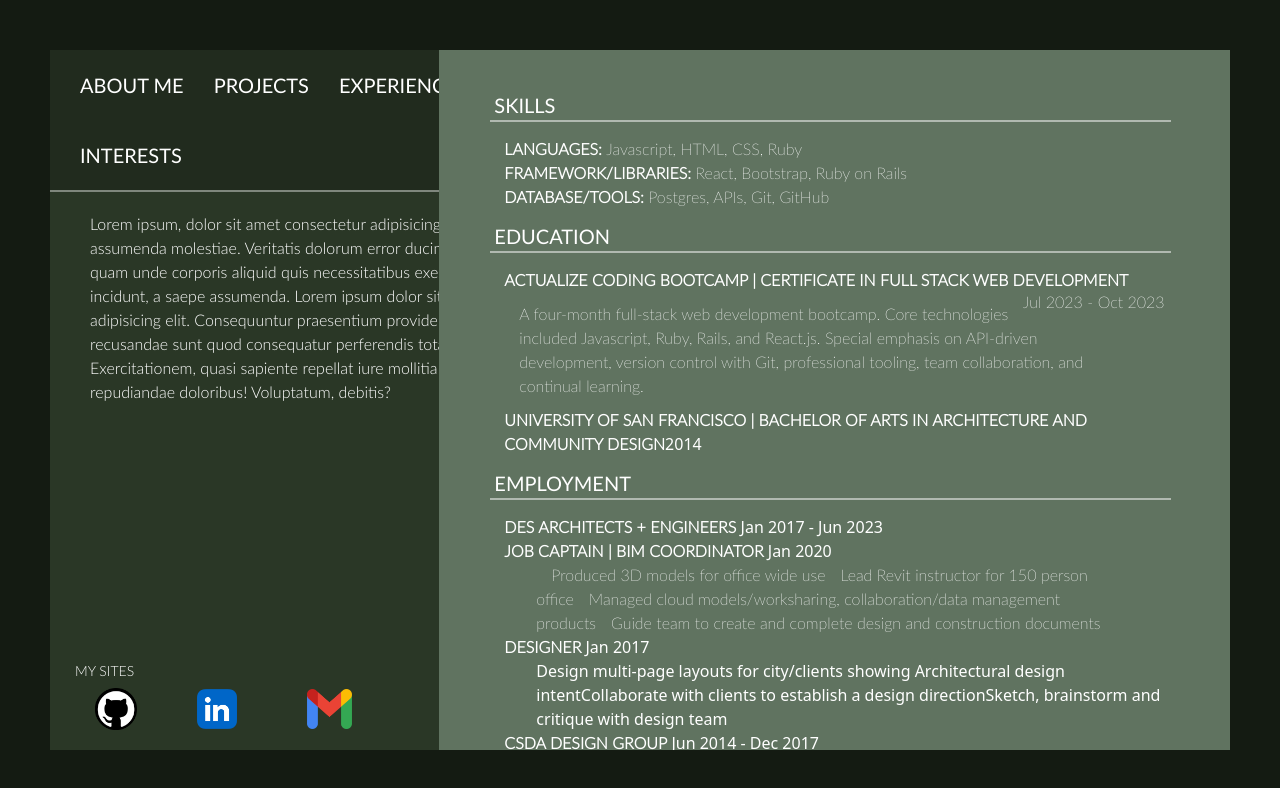
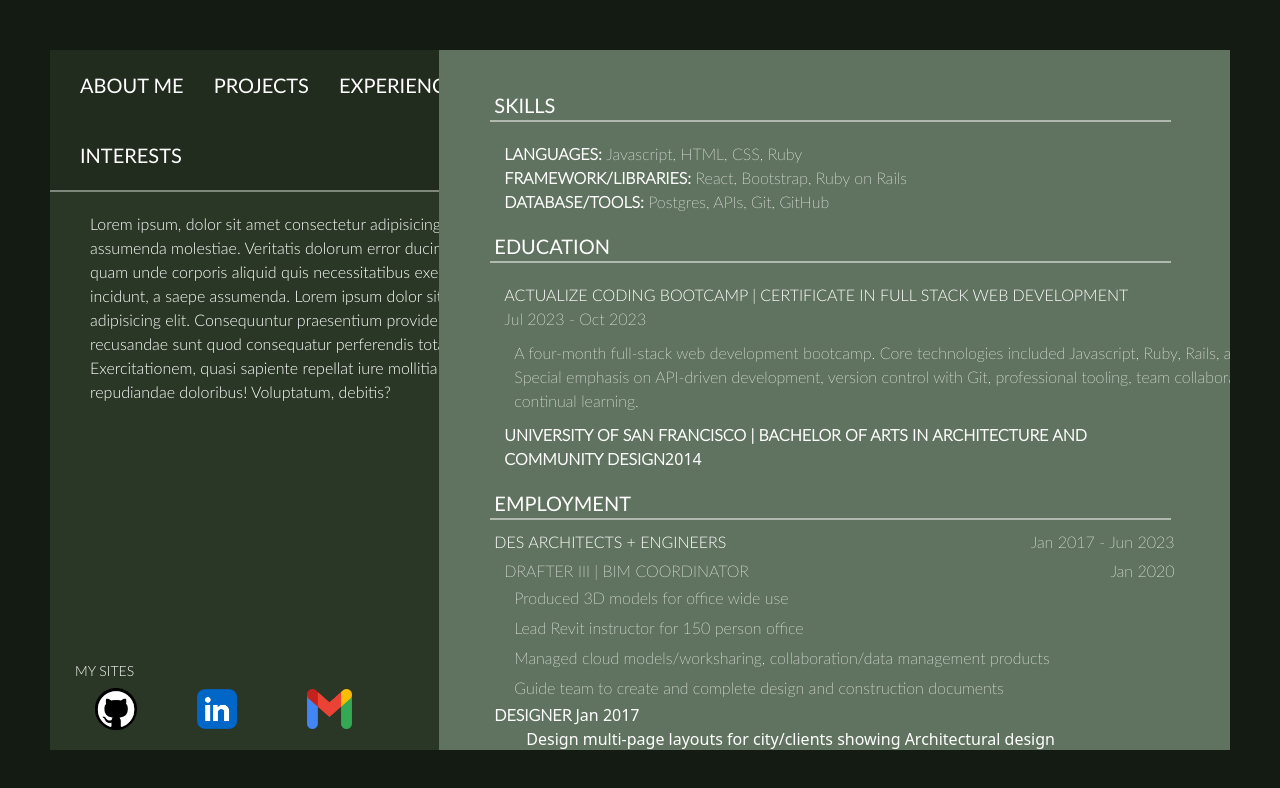
Before and after one commit to Osantos17/Personal-Website, a React (Vite) app: page / in a window 1280 px wide. Both pictures are taken after a click on the button "EXPERIENCE". Shown: the top 788 px of the page. Built offline with nearby package versions, Linux system fonts and the light colour scheme.

Commit message:
edit experience

```diff
--- a/src/Home.jsx
+++ b/src/Home.jsx
@@ -90,7 +90,7 @@ export function Home () {
                 <h6>ARCHITECTURE</h6>
                 <p> My experience in architecture significantly honed my design skills, instilling spatial awareness and the art of crafting functional, aesthetically pleasing spaces. Similarly, software development requires the creation of logical and user-friendly digital interfaces. In both domains, professionals must engage in critical thinking to translate ideas into well-thought-out solutions. The synergy between meticulous architectural planning and software development yields intuitively designed spaces, whether in the physical or virtual realm.
                 </p>
-                <p> All the architecture images featured represent projects in which I played an integral role. For the renderings, I constructed the models in Revit, subsequently rendered in 3DMax by the graphics department.</p>
+                <p> All the architecture images featured represent projects in which I played an integral role. For allt the renderings, I modeled the buildings in a 3D program. I would then collaborate with our graphics team produce renderings the models for our clients.</p>
               </div> )}
             </div>
           </div>
--- a/src/paths/Experience.css
+++ b/src/paths/Experience.css
@@ -16,9 +16,6 @@
   margin-top: -5px;
 }
 
-ul {
-  margin: 0px;
-}
 
 .details {
   width: 90%;
@@ -26,34 +23,53 @@ ul {
 }
 
 .skillsBody {
-  margin: 15px 10px;
+  margin: 20px 10px;
   font-family: "Lato-thin";
 }
 
-.educationBody {
-  margin: 15px 10px;
+.skillsLine {
+  margin-bottom: 5px;
 }
 
-.employmentBody {
+.educationBody {
+  margin: 20px 10px;
+}
+
+/* .employmentBody {
   margin: 15px 10px;
-}
+} */
 
 .bodyHeaader {
   font-family: "Lato-light";
+}
+
+.dates {
+  font-family: "Lato-thin";
+}
+
+.bodyHeaader2 {
+  font-family: "Lato-thin";
+  margin-left: 10px;
+}
+
+.drafter {
+  margin-top: 5px;
 }
 
 .details {
   font-family: "Lato-thin";
   color: white;
   margin: 10px 0px;
-  margin-left: 15px;
+  width: 830px;
+  margin-left: 10px;
+}
 
+.desDetails {
+  font-family: "Lato-thin";
+  margin-left: 20px;
+  line-height: 30px;
 }
 
 .bootcamp {
   font-family: "Lato-thin";
 }
-
-.dates {
-  float: right;
-}
--- a/src/paths/Experience.jsx
+++ b/src/paths/Experience.jsx
@@ -8,37 +8,53 @@ export function Experience () {
           <h5 className="resumeHeader">SKILLS</h5>
           <div className="horizontalLine"></div>
           <div className="skillsBody">
-            <span><strong className="bodyHeaader">LANGUAGES: </strong>Javascript, HTML, CSS, Ruby</span>
+            <span className="skillsLine"><strong className="bodyHeaader">LANGUAGES: </strong>Javascript, HTML, CSS, Ruby</span>
             <br />
-            <span><strong className="bodyHeaader">FRAMEWORK/LIBRARIES: </strong>React, Bootstrap, Ruby on Rails</span>
+            <span className="skillsLine"><strong className="bodyHeaader">FRAMEWORK/LIBRARIES: </strong>React, Bootstrap, Ruby on Rails</span>
             <br />
-            <span><strong className="bodyHeaader">DATABASE/TOOLS: </strong>Postgres, APIs, Git, GitHub</span>
+            <span className="skillsLine"><strong className="bodyHeaader">DATABASE/TOOLS: </strong>Postgres, APIs, Git, GitHub</span>
           </div>
         </div>
         <div className="education">
           <h5 className="resumeHeader">EDUCATION</h5>
           <div className="horizontalLine"></div>
           <div className = "educationBody">
-            <span className="bootcamp">
-              <span><strong className="bodyHeaader">ACTUALIZE CODING BOOTCAMP | CERTIFICATE IN FULL STACK WEB DEVELOPMENT</strong><h6 className="dates">Jul 2023 - Oct 2023</h6></span>
-            </span>
-            <div className="details">A four-month full-stack web development bootcamp. Core technologies included Javascript, Ruby, Rails, and React.js. Special emphasis on API-driven development, version control with Git, professional tooling, team collaboration, and continual learning.</div>
+            <div className="bootcamp row">
+              <div className="bodyHeaader col-auto me-auto">ACTUALIZE CODING BOOTCAMP | CERTIFICATE IN FULL STACK WEB DEVELOPMENT</div><div className="dates col-auto">Jul 2023 - Oct 2023</div>
+            </div>
+            <p className="details">
+            A four-month full-stack web development bootcamp. Core technologies included Javascript, Ruby, Rails, and React.js. Special emphasis on API-driven development, version control with Git, professional tooling, team collaboration, and continual learning.
+            </p>
             <span><strong className="bodyHeaader">UNIVERSITY OF SAN FRANCISCO | BACHELOR OF ARTS IN ARCHITECTURE AND COMMUNITY DESIGN</strong>2014</span>
           </div>
         </div>
         <div className="employment">
           <h5 className="resumeHeader">EMPLOYMENT</h5>
           <div className="horizontalLine"></div>
-          <div className="employmentBody">
-            <span><strong className="bodyHeaader">DES ARCHITECTS + ENGINEERS</strong> Jan 2017 - Jun 2023</span>
-            <div><strong className="bodyHeaader">JOB CAPTAIN | BIM COORDINATOR</strong> Jan 2020</div>
+          <div className="employmentBody ">
+            <div className="desEmployment row ">
+              <div className="bodyHeaader col-auto me-auto">
+                DES ARCHITECTS + ENGINEERS
+              </div>
+              <div className="dates col-auto">
+                Jan 2017 - Jun 2023
+              </div>
+            </div>
+            <div className="drafter row">
+              <div className="bodyHeaader2 col-auto me-auto">
+                DRAFTER III | BIM COORDINATOR
+              </div>
+              <div className="dates col-auto">
+                Jan 2020
+              </div>
+            </div>
             <div className="DES">
-              <ul>
-                <span className="details">Produced 3D models for office wide use</span>
-                <span className="details">Lead Revit instructor for 150 person office</span>
-                <span className="details">Managed cloud models/worksharing, collaboration/data management products</span>
-                <span className="details">Guide team to create and complete design and construction documents</span>
-              </ul>
+              <div className="desDetails">
+                Produced 3D models for office wide use< br />
+                Lead Revit instructor for 150 person office< br />
+                Managed cloud models/worksharing, collaboration/data management products< br />
+                Guide team to create and complete design and construction documents< br />
+              </div>
               <span><strong className="bodyHeaader">DESIGNER</strong> Jan 2017</span>
               <ul>
                 <span>Design multi-page layouts for city/clients showing Architectural design intent</span>
--- a/src/paths/Interests.jsx
+++ b/src/paths/Interests.jsx
@@ -48,7 +48,6 @@ export function Interests() {
             <img className="images" src="./src/assets/Architecture/ishinomaki.png" alt="ishinomaki" />
             <img className="images" src="./src/assets/Architecture/hayward.jpg" alt="hayward" />
             <img className="images" src="./src/assets/Architecture/hinto.png" alt="hinto" />
-            <img className="images" src="./src/assets/Architecture/collage.png" alt="collage" />
           </div>
         </ArchContent>
       </div>
```
